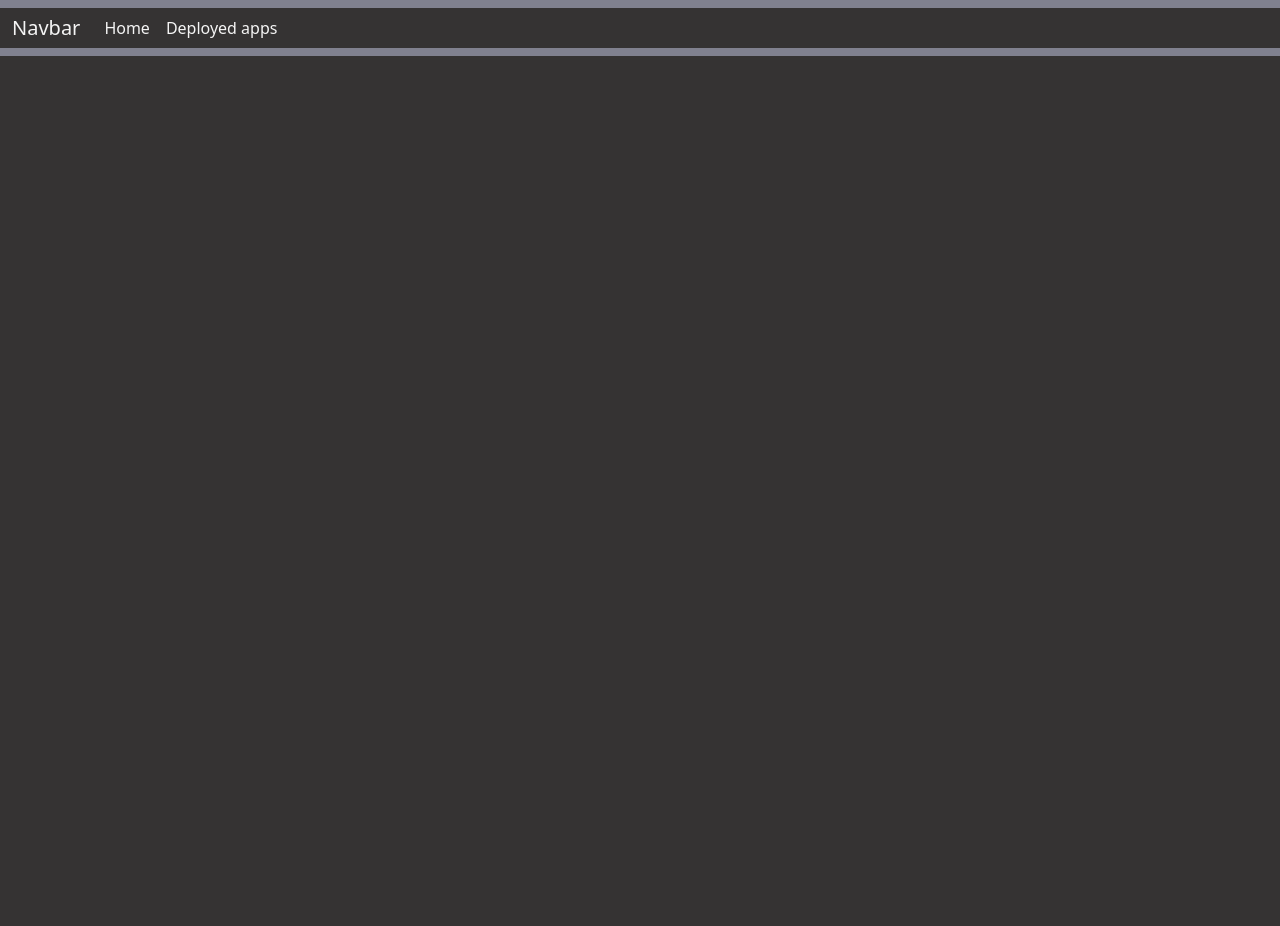
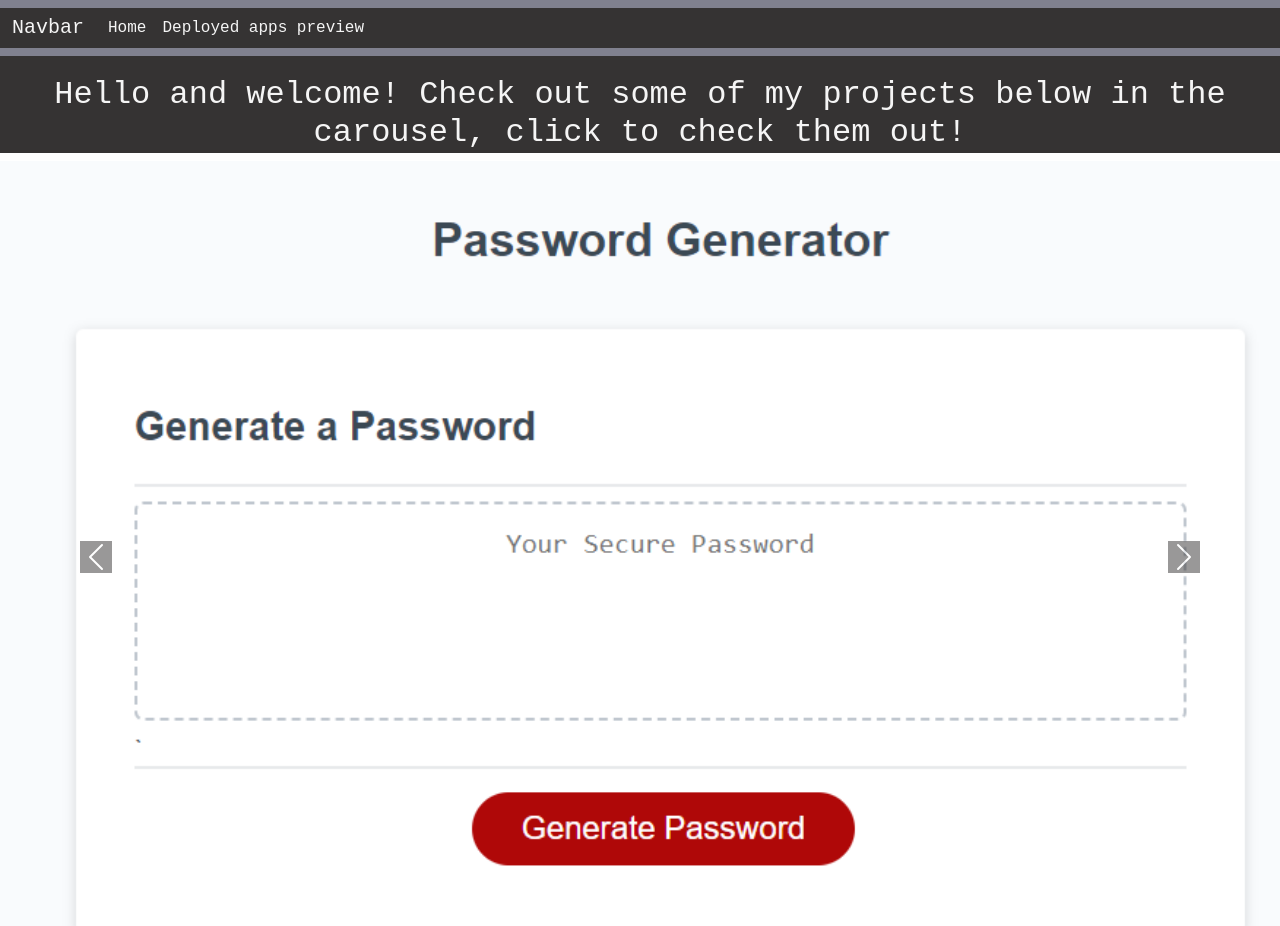
Before and after one commit to CovenantKid/psychic-succotash, a plain HTML site: page index.html in a window 1280 px wide. Shown: the top 926 px of the page. Before the commit the page ends 800 px from the top, so only its background shows below. Drawn offline with nearby package versions, Linux system fonts and the light colour scheme.

Commit message:
added an image slideshow from bootstrap and adjusted text size

```diff
--- a/assets/stylesheet.css
+++ b/assets/stylesheet.css
@@ -4,7 +4,8 @@
 * {
  background-color:rgb(53, 51, 51);
  color: whitesmoke !important;
-
+ font-family: 'Martian Mono', monospace;
+ font-size: 16px;
 
 }
 .navbar{
@@ -16,3 +17,17 @@ background-color: rgb(128, 129, 143)!important;
 .navbar-toggler-icon{
 background-color: rgb(128, 129, 143) !important;
 }
+.introduction{
+padding-top: 20px;
+color:whitesmoke;
+text-align: center;
+}
+.carousel{
+    max-height: 50%;
+}
+
+@media (max-width: 1000px){
+    * {
+        font-size: 12px;
+
+}}
--- a/index.html
+++ b/index.html
@@ -24,12 +24,37 @@
                 <a class="nav-link active" aria-current="page" href="#">Home</a>
               </li>
               <li class="nav-item">
-                <a class="nav-link" href="#">Deployed apps</a>
+                <a class="nav-link" href="#carousel">Deployed apps preview</a>
               </li>
             </ul>
           </div>
         </div>
+
       </nav>
+      <section class="introduction">
+        <h2>Hello and welcome! Check out some of my projects below in the carousel, click to check them out!</h2>
+      </section>
+      <div id="carousel" class="carousel slide">
+        <div class="carousel-inner">
+          <div class="carousel-item active">
+            <img src="assets/images/generator.PNG" class="d-block w-100" alt="password generator example">
+          </div>
+          <div class="carousel-item">
+            <img src="assets/images/scheduler.png" class="d-block w-100" alt="work day scheduler example">
+          </div>
+          <div class="carousel-item">
+            <img src="assets/images/horiseon.PNG" class="d-block w-100" alt="horiseon image example">
+          </div>
+        </div>
+        <button class="carousel-control-prev" type="button" data-bs-target="#carouselExample" data-bs-slide="prev">
+          <span class="carousel-control-prev-icon" aria-hidden="true"></span>
+          <span class="visually-hidden">Previous</span>
+        </button>
+        <button class="carousel-control-next" type="button" data-bs-target="#carouselExample" data-bs-slide="next">
+          <span class="carousel-control-next-icon" aria-hidden="true"></span>
+          <span class="visually-hidden">Next</span>
+        </button>
+      </div>
           <!-- custom stylesheet -->
           <link href="assets/stylesheet.css" rel="stylesheet">
 </body>
```
Also changed, not shown: assets/images/generator.PNG (added), assets/images/scheduler.png (added), 1 other file.
